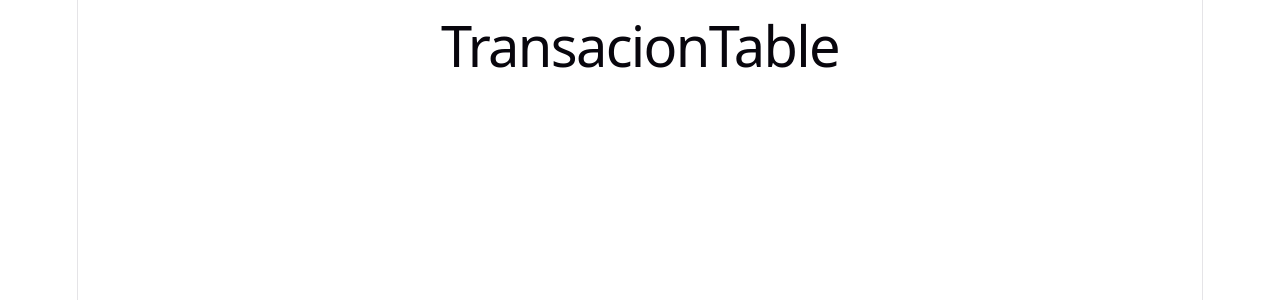
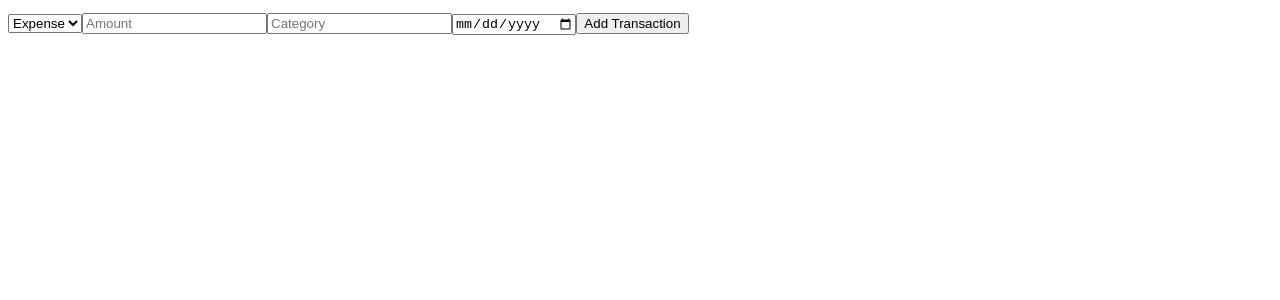
Before and after one commit to yogeshkumawat2027/azentrix-fullstack-task1-, a React (Vite) app: page / in a window 1280 px wide. Shown: the top 300 px of the page. Built offline with nearby package versions, Linux system fonts and the light colour scheme.

Commit message:
implement transaction form and update transaction handling in App component

```diff
--- a/src/App.jsx
+++ b/src/App.jsx
@@ -4,28 +4,39 @@ import viteLogo from './assets/vite.svg'
 import heroImg from './assets/hero.png'
 // import './App.css'
 
-import TransactionTable from './components/TransactionTable'
+import {
+  getTransactions,
+} from "./services/transactionService";
 
-import {
-  initializeData,
-} from "./data/budgetStorage";
-
-
-import { getTransactions } from './services/transactionService';
-
+import TransactionForm from "./components/TransactionForm";
+// import TransactionTable from "./components/TransactionTable";
+// import SummaryCards from "./components/SummaryCards";
+// import ExpenseChart from "./components/ExpenseChart";
 
 function App() {
+  const [transactions, setTransactions] = useState([]);
 
-  const transactions = getTransactions();
   useEffect(() => {
-    initializeData();
-
-    console.log(getTransactions());
+    setTransactions(getTransactions());
   }, []);
 
   return (
     <div>
-     <TransactionTable></TransactionTable>
+
+
+      {/* <SummaryCards transactions={transactions} /> */}
+
+      <TransactionForm
+        transactions={transactions}
+        setTransactions={setTransactions}
+      />
+{/*
+      <TransactionTable
+        transactions={transactions}
+        setTransactions={setTransactions}
+      />
+
+      <ExpenseChart transactions={transactions} /> */}
     </div>
   );
 }
--- a/src/components/TransactionForm.jsx
+++ b/src/components/TransactionForm.jsx
@@ -0,0 +1,92 @@
+import { useState } from "react";
+import {
+  addTransaction,
+  getTransactions,
+} from "../services/transactionService";
+
+function TransactionForm({
+  setTransactions,
+}) {
+  const [formData, setFormData] = useState({
+    type: "expense",
+    amount: "",
+    category: "",
+    date: "",
+  });
+
+  const handleSubmit = (e) => {
+    e.preventDefault();
+
+    addTransaction({
+      ...formData,
+      amount: Number(formData.amount),
+    });
+
+    setTransactions(getTransactions());
+
+    setFormData({
+      type: "expense",
+      amount: "",
+      category: "",
+      date: "",
+    });
+  };
+
+  return (
+    <form onSubmit={handleSubmit}>
+      <select
+        value={formData.type}
+        onChange={(e) =>
+          setFormData({
+            ...formData,
+            type: e.target.value,
+          })
+        }
+      >
+        <option value="income">Income</option>
+        <option value="expense">Expense</option>
+      </select>
+
+      <input
+        type="number"
+        placeholder="Amount"
+        value={formData.amount}
+        onChange={(e) =>
+          setFormData({
+            ...formData,
+            amount: e.target.value,
+          })
+        }
+      />
+
+      <input
+        type="text"
+        placeholder="Category"
+        value={formData.category}
+        onChange={(e) =>
+          setFormData({
+            ...formData,
+            category: e.target.value,
+          })
+        }
+      />
+
+      <input
+        type="date"
+        value={formData.date}
+        onChange={(e) =>
+          setFormData({
+            ...formData,
+            date: e.target.value,
+          })
+        }
+      />
+
+      <button type="submit">
+        Add Transaction
+      </button>
+    </form>
+  );
+}
+
+export default TransactionForm;
--- a/src/index.css
+++ b/src/index.css
@@ -30,7 +30,7 @@
   }
 }
 
-@media (prefers-color-scheme: dark) {
+/* @media (prefers-color-scheme: dark) {
   :root {
     --text: #9ca3af;
     --text-h: #f3f4f6;
@@ -53,59 +53,4 @@
 body {
   margin: 0;
 }
-
-#root {
-  width: 1126px;
-  max-width: 100%;
-  margin: 0 auto;
-  text-align: center;
-  border-inline: 1px solid var(--border);
-  min-height: 100svh;
-  display: flex;
-  flex-direction: column;
-  box-sizing: border-box;
-}
-
-h1,
-h2 {
-  font-family: var(--heading);
-  font-weight: 500;
-  color: var(--text-h);
-}
-
-h1 {
-  font-size: 56px;
-  letter-spacing: -1.68px;
-  margin: 32px 0;
-  @media (max-width: 1024px) {
-    font-size: 36px;
-    margin: 20px 0;
-  }
-}
-h2 {
-  font-size: 24px;
-  line-height: 118%;
-  letter-spacing: -0.24px;
-  margin: 0 0 8px;
-  @media (max-width: 1024px) {
-    font-size: 20px;
-  }
-}
-p {
-  margin: 0;
-}
-
-code,
-.counter {
-  font-family: var(--mono);
-  display: inline-flex;
-  border-radius: 4px;
-  color: var(--text-h);
-}
-
-code {
-  font-size: 15px;
-  line-height: 135%;
-  padding: 4px 8px;
-  background: var(--code-bg);
-}
+ */
```
Also changed, not shown: src/App.css (deleted, +0 -184 lines).
